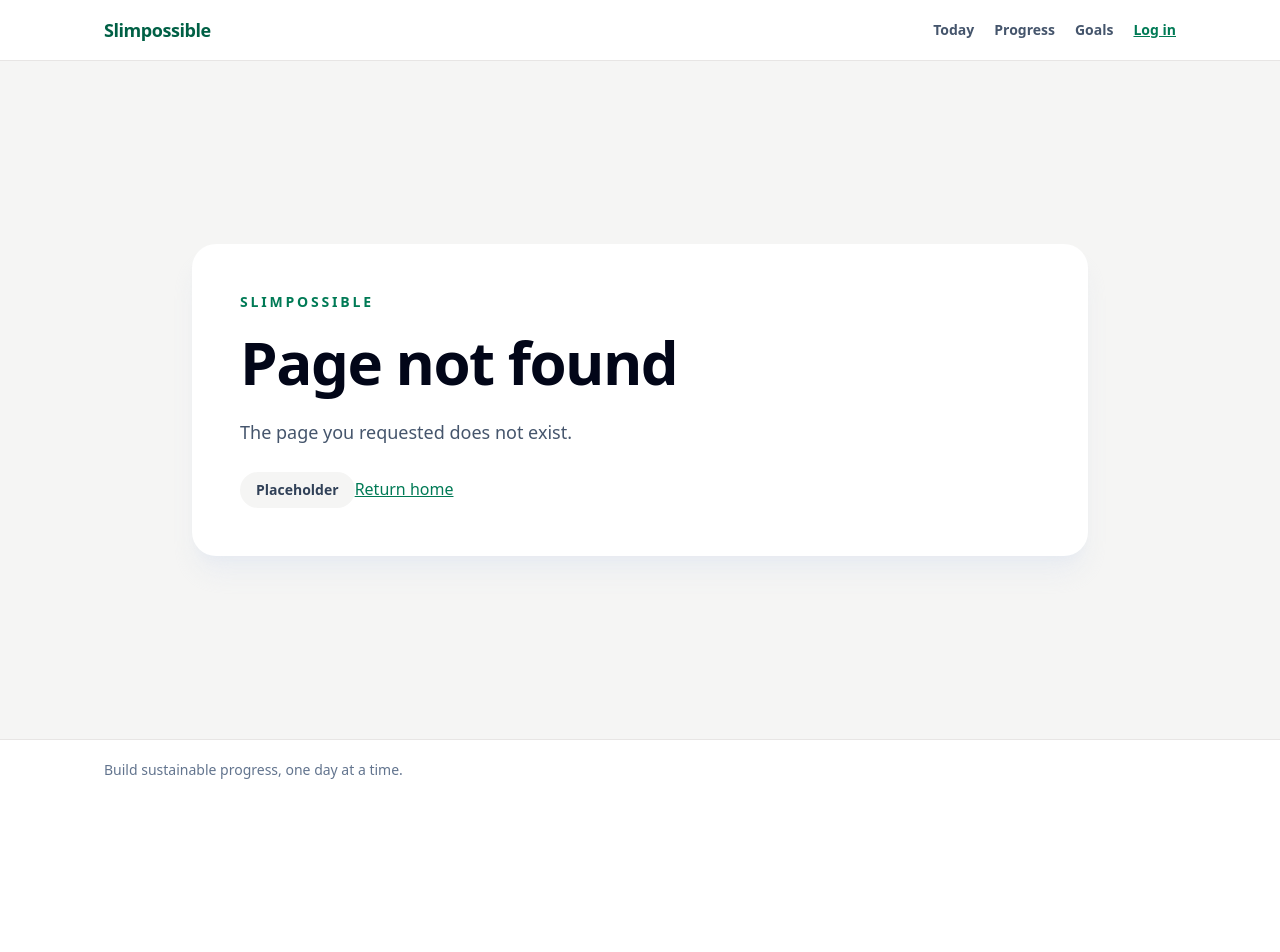
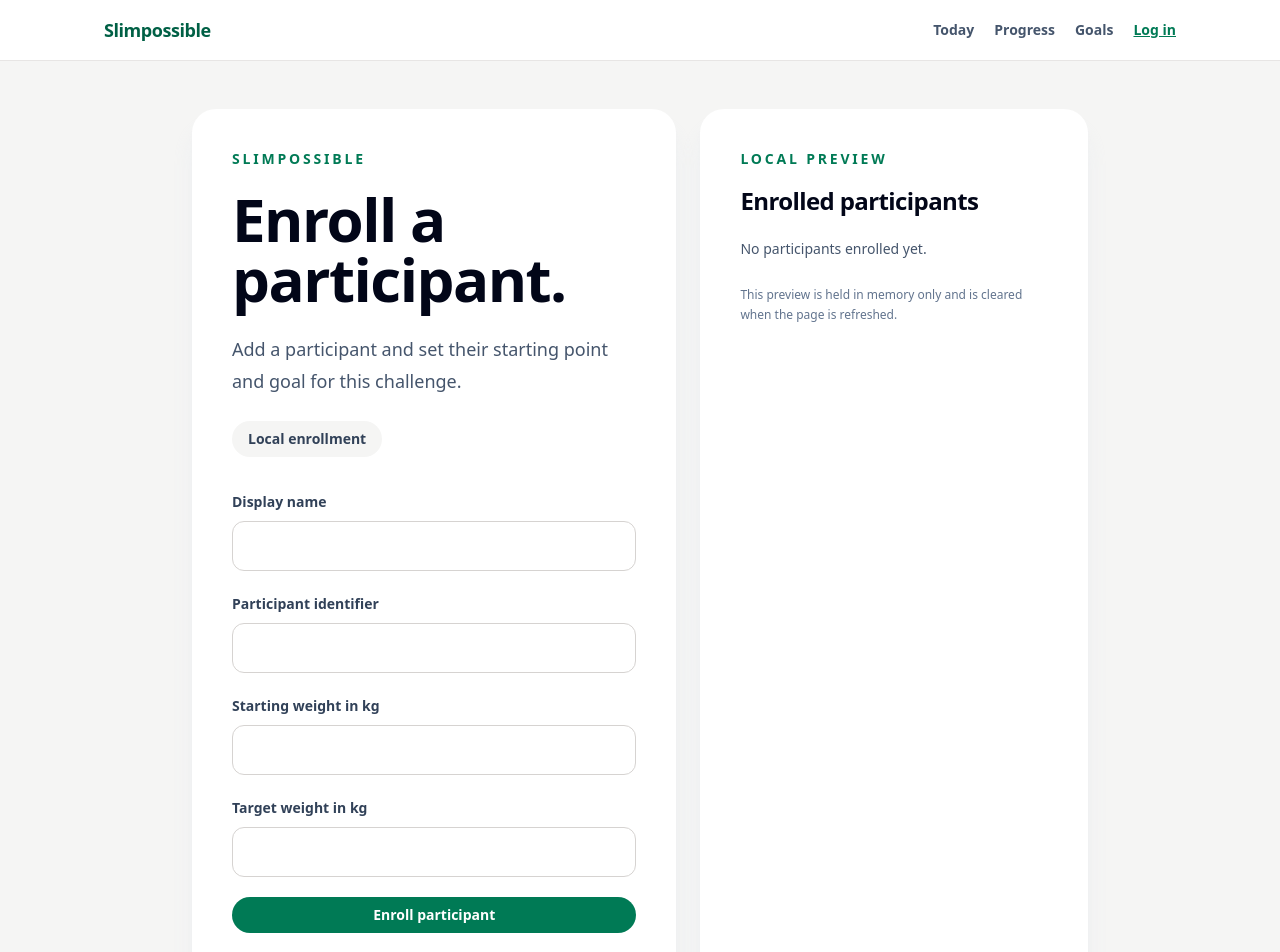
Before and after one commit to johnciuverca/slimpossible-app, a React (Vite) app: page /challenge/participants/enroll in a window 1280 px wide. Before the commit this address had no page. Shown: the top 952 px of the page. Before the commit the page ends 800 px from the top, so only its background shows below. Built offline with nearby package versions, Linux system fonts and the light colour scheme.

Commit message:
feat: add participant enrollment flow

```diff
--- a/src/App.tsx
+++ b/src/App.tsx
@@ -5,6 +5,7 @@ import { ProtectedRoute } from './auth/ProtectedRoute'
 import { AppLayout } from './layout/AppLayout'
 import { ChallengeSetupPage } from './pages/ChallengeSetupPage'
 import { LoginPage } from './pages/LoginPage'
+import { ParticipantEnrollmentPage } from './pages/ParticipantEnrollmentPage'
 import { RegisterPage } from './pages/RegisterPage'
 import {
   GoalsPage,
@@ -32,6 +33,10 @@ function App() {
             <Route path="login" element={<LoginPage />} />
             <Route path="register" element={<RegisterPage />} />
             <Route path="challenge/setup" element={<ChallengeSetupPage />} />
+            <Route
+              path="challenge/participants/enroll"
+              element={<ParticipantEnrollmentPage />}
+            />
             <Route element={<ProtectedRoute />}>
               <Route path="today" element={<TodayPage />} />
               <Route path="progress" element={<ProgressPage />} />
--- a/src/pages/ChallengeSetupPage.tsx
+++ b/src/pages/ChallengeSetupPage.tsx
@@ -204,6 +204,12 @@ export function ChallengeSetupPage() {
         >
           Back to home
         </Link>
+        <Link
+          className="mt-3 block text-sm text-emerald-700 underline"
+          to="/challenge/participants/enroll"
+        >
+          Enroll participants
+        </Link>
       </Card>
     </section>
   )
--- /dev/null
+++ b/src/pages/ParticipantEnrollmentPage.tsx
@@ -0,0 +1,245 @@
+import { useState, type FormEvent } from 'react'
+import { Link } from 'react-router-dom'
+
+import type {
+  Participant,
+  ParticipantValidationField,
+} from '../models/participant'
+import { validateParticipant } from '../models/participant'
+import {
+  Button,
+  Card,
+  PageHeader,
+  StatusPill,
+  TextInput,
+} from '../components/ui'
+
+type EnrollmentValues = {
+  displayName: string
+  startingWeightKg: string
+  targetWeightKg: string
+  userId: string
+}
+
+type EnrollmentField = keyof EnrollmentValues
+type EnrollmentErrors = Partial<Record<EnrollmentField, string>>
+
+const initialValues: EnrollmentValues = {
+  displayName: '',
+  startingWeightKg: '',
+  targetWeightKg: '',
+  userId: '',
+}
+
+const localChallengeId = 'challenge-preview'
+
+function mapValidationErrors(
+  issues: { field: ParticipantValidationField; message: string }[],
+): EnrollmentErrors {
+  const errors: EnrollmentErrors = {}
+
+  issues.forEach(({ field, message }) => {
+    if (field in initialValues) {
+      errors[field as EnrollmentField] = message
+    }
+  })
+
+  return errors
+}
+
+export function ParticipantEnrollmentPage() {
+  const [values, setValues] = useState(initialValues)
+  const [participants, setParticipants] = useState<Participant[]>([])
+  const [errors, setErrors] = useState<EnrollmentErrors>({})
+  const [submitError, setSubmitError] = useState('')
+  const [successMessage, setSuccessMessage] = useState('')
+
+  function updateValue(field: EnrollmentField, value: string) {
+    setValues((currentValues) => ({ ...currentValues, [field]: value }))
+    setErrors((currentErrors) => ({ ...currentErrors, [field]: undefined }))
+    setSubmitError('')
+    setSuccessMessage('')
+  }
+
+  function handleSubmit(event: FormEvent<HTMLFormElement>) {
+    event.preventDefault()
+
+    const candidate: Participant = {
+      challengeId: localChallengeId,
+      displayName: values.displayName.trim(),
+      id: `participant-${participants.length + 1}`,
+      joinedAt: new Date().toISOString(),
+      status: 'active',
+      startingWeightKg: Number(values.startingWeightKg),
+      targetWeightKg: Number(values.targetWeightKg),
+      userId: values.userId.trim(),
+    }
+    const result = validateParticipant(candidate)
+
+    setSuccessMessage('')
+
+    if (!result.success) {
+      setErrors(mapValidationErrors(result.issues))
+      setSubmitError('Please correct the highlighted fields before enrolling.')
+      return
+    }
+
+    setErrors({})
+    setSubmitError('')
+    setParticipants((currentParticipants) => [
+      ...currentParticipants,
+      result.data,
+    ])
+    setValues(initialValues)
+    setSuccessMessage(
+      `${result.data.displayName} was enrolled in the local challenge.`,
+    )
+  }
+
+  return (
+    <section
+      aria-labelledby="participant-enrollment-title"
+      className="mx-auto flex w-full max-w-4xl flex-1 items-center"
+    >
+      <div className="grid w-full gap-6 lg:grid-cols-[minmax(0,1fr)_minmax(0,0.8fr)]">
+        <Card className="p-8 sm:p-10">
+          <PageHeader
+            description="Add a participant and set their starting point and goal for this challenge."
+            title="Enroll a participant."
+            titleId="participant-enrollment-title"
+          >
+            <StatusPill>Local enrollment</StatusPill>
+          </PageHeader>
+
+          <form
+            aria-label="Participant enrollment form"
+            className="mt-8 space-y-5"
+            noValidate
+            onSubmit={handleSubmit}
+          >
+            <TextInput
+              autoComplete="off"
+              error={errors.displayName}
+              id="participant-display-name"
+              label="Display name"
+              onChange={(event) =>
+                updateValue('displayName', event.target.value)
+              }
+              type="text"
+              value={values.displayName}
+            />
+            <TextInput
+              autoComplete="off"
+              error={errors.userId}
+              id="participant-user-id"
+              label="Participant identifier"
+              onChange={(event) => updateValue('userId', event.target.value)}
+              type="text"
+              value={values.userId}
+            />
+            <TextInput
+              error={errors.startingWeightKg}
+              id="participant-starting-weight"
+              inputMode="decimal"
+              label="Starting weight in kg"
+              min="0"
+              onChange={(event) =>
+                updateValue('startingWeightKg', event.target.value)
+              }
+              step="0.1"
+              type="number"
+              value={values.startingWeightKg}
+            />
+            <TextInput
+              error={errors.targetWeightKg}
+              id="participant-target-weight"
+              inputMode="decimal"
+              label="Target weight in kg"
+              min="0"
+              onChange={(event) =>
+                updateValue('targetWeightKg', event.target.value)
+              }
+              step="0.1"
+              type="number"
+              value={values.targetWeightKg}
+            />
+
+            {submitError ? (
+              <p
+                aria-live="polite"
+                className="text-sm text-red-700"
+                role="alert"
+              >
+                {submitError}
+              </p>
+            ) : null}
+            {successMessage ? (
+              <p
+                aria-live="polite"
+                className="text-sm text-emerald-800"
+                role="status"
+              >
+                {successMessage}
+              </p>
+            ) : null}
+
+            <Button className="w-full" type="submit">
+              Enroll participant
+            </Button>
+          </form>
+
+          <Link
+            className="mt-6 inline-block text-sm text-emerald-700 underline"
+            to="/challenge/setup"
+          >
+            Back to challenge setup
+          </Link>
+        </Card>
+
+        <Card
+          aria-labelledby="enrolled-participants-title"
+          className="p-8 sm:p-10"
+        >
+          <p className="text-sm font-semibold uppercase tracking-[0.2em] text-emerald-700">
+            Local preview
+          </p>
+          <h2
+            className="mt-4 text-2xl font-bold tracking-tight text-slate-950"
+            id="enrolled-participants-title"
+          >
+            Enrolled participants
+          </h2>
+          {participants.length === 0 ? (
+            <p className="mt-5 text-sm leading-6 text-slate-600">
+              No participants enrolled yet.
+            </p>
+          ) : (
+            <ul className="mt-5 space-y-3" aria-label="Enrolled participants">
+              {participants.map((participant) => (
+                <li
+                  className="rounded-2xl border border-stone-200 bg-stone-50 p-4"
+                  key={participant.id}
+                >
+                  <p className="font-semibold text-slate-900">
+                    {participant.displayName}
+                  </p>
+                  <p className="mt-1 text-sm text-slate-600">
+                    {participant.startingWeightKg} kg →{' '}
+                    {participant.targetWeightKg} kg
+                  </p>
+                  <p className="mt-2 text-xs font-semibold uppercase tracking-wide text-emerald-700">
+                    {participant.status}
+                  </p>
+                </li>
+              ))}
+            </ul>
+          )}
+          <p className="mt-6 text-xs leading-5 text-slate-500">
+            This preview is held in memory only and is cleared when the page is
+            refreshed.
+          </p>
+        </Card>
+      </div>
+    </section>
+  )
+}
```
Also changed, not shown: 1 other file (tests, documents, lock files or other folders).
